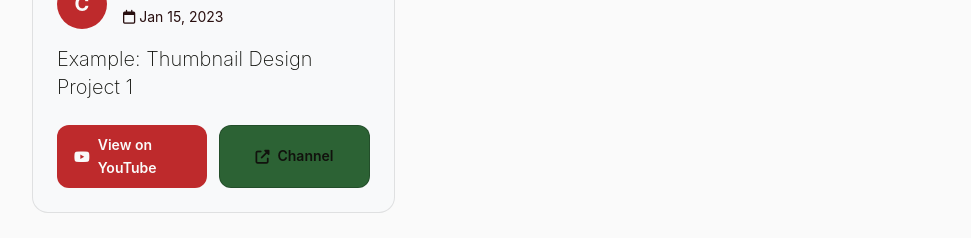
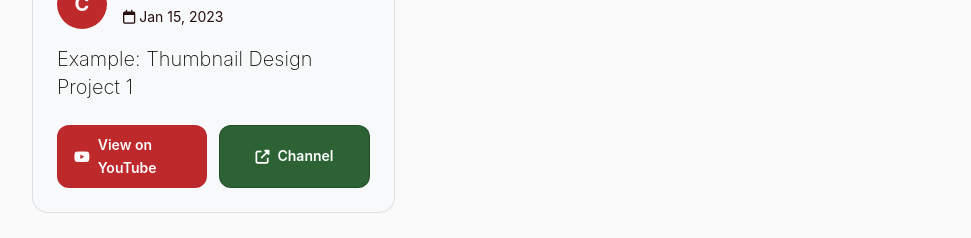
Before and after one commit to kvmnisi/karabomnisiportfolio, a React (Create React App) app: page /youtube-thumbnails in a window 1280 px wide. Shown: the part 900-1138 px from the top of the page, without its empty margins (32-1003 px from the left). Built offline with nearby package versions, Linux system fonts and the light colour scheme; no server answers; a web font is replaced by a local one.

Commit message:
new pfp + changed aboutme btn

```diff
--- a/src/components/About/About.js
+++ b/src/components/About/About.js
@@ -93,7 +93,7 @@ const About = () => {
         <div className="about-header">
           <div className="about-avatar">
             <div className="avatar-image">
-              <img src = "https://res.cloudinary.com/dcfvhjvff/image/upload/w_500,h_500,c_fill,g_face,f_auto,q_80,r_max/avatar_dgwf0c.heic" alt = "Karabo Mnisi" className = "avatar-img" />
+              <img src = "https://res.cloudinary.com/dcfvhjvff/image/upload/v1768341365/IMG_1841_wmv2yi.jpg" alt = "Karabo Mnisi" className = "avatar-img" />
             </div>
           </div>
           <div className="about-intro">
--- a/src/components/Hero/Hero.css
+++ b/src/components/Hero/Hero.css
@@ -98,7 +98,7 @@ box-shadow: var(--shadow-glow);
 .btn-secondary {
 background-color: var(--accent-violet);
 border: 1px solid var(--border-strong);
-color: var(--foreground);
+color: #fff;
 }
 
 .btn-secondary:hover {
--- a/src/components/Hero/Hero.js
+++ b/src/components/Hero/Hero.js
@@ -5,7 +5,7 @@ const Hero = () => {
 const projects = [
 {
 id: 1,
-title: "Download Karab",
+title: "Download Karabo's CV",
 description: "My CV highlights not just my work but my dedication, eagerness to learn, and commitment to contributing meaningfully to any team.",
 tags: ["UI/UX Design", "Figma", "Web Design", "Responsive"],
 image: "https://images.unsplash.com/photo-1556742049-0cfed4f6a45d?ixlib=rb-4.0.3&auto=format&fit=crop&w=1200&q=80",
```
